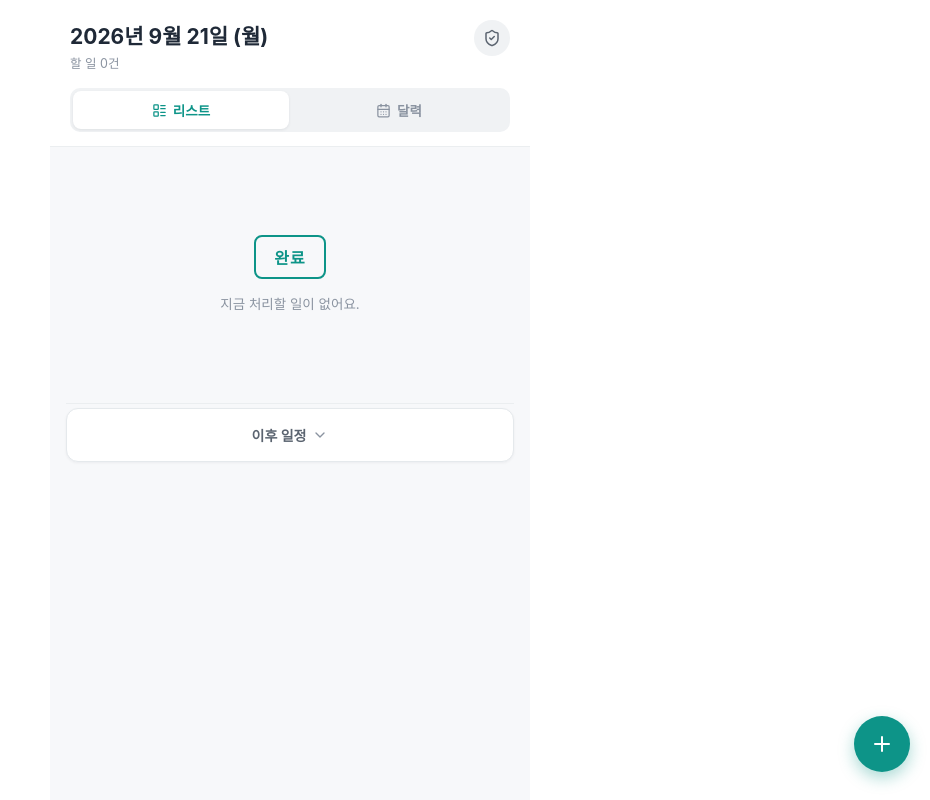
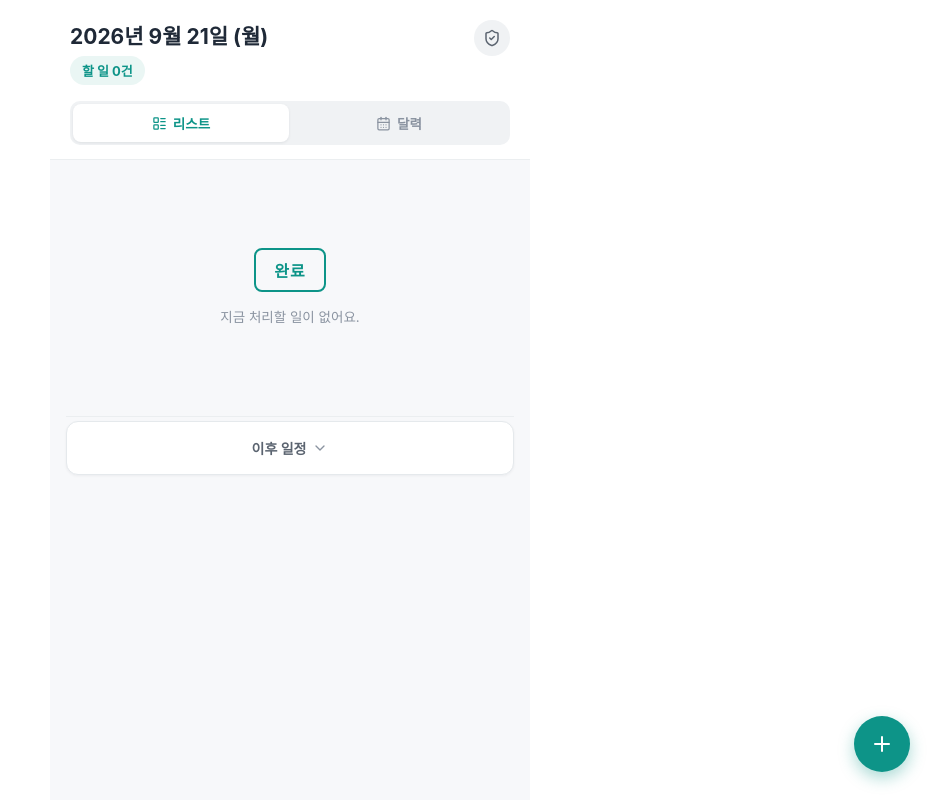
Before and after one commit to moveten/Todo-app-project, a React (Vite) app: page / in a window 1280 px wide. Shown: the whole page, without its empty margins (350-1280 px from the left). Built offline with nearby package versions, Linux system fonts and the light colour scheme.

Commit message:
Make todo count a visible teal badge; exclude completed items from the count

```diff
--- a/src/App.jsx
+++ b/src/App.jsx
@@ -452,6 +452,7 @@ export default function App() {
 
   const today = todayISO();
   const todos = buildTodos(items, today);
+  const activeCount = todos.filter((t) => !t.done).length;
   const upcomingItems = items
     .filter((it) => !it.recurring && it.date > today)
     .sort((a, b) => (a.date < b.date ? -1 : a.date > b.date ? 1 : 0));
@@ -510,7 +511,11 @@ export default function App() {
           <div style={styles.headerTopRow}>
             <div>
               <div style={styles.dateBig}>{fmtFullWithYear(today)}</div>
-              <div style={styles.subLabel}>{view === "list" ? `할 일 ${todos.length}건` : "달력"}</div>
+              {view === "list" ? (
+                <span style={styles.countBadge}>할 일 {activeCount}건</span>
+              ) : (
+                <div style={styles.subLabel}>달력</div>
+              )}
             </div>
             <button onClick={() => setModal({ mode: "backup" })} style={styles.headerBackupBtn} aria-label="백업">
               <ShieldCheck size={18} color="#5B6470" />
@@ -1952,6 +1957,7 @@ const styles = {
   headerBackupDot: { position: "absolute", top: 4, right: 5, width: 8, height: 8, borderRadius: "50%", background: "#DC5B45", border: "1.5px solid #fff" },
   dateBig: { fontSize: 21, fontWeight: 700, color: "#1F2937" },
   subLabel: { fontSize: 12.5, color: "#8A93A0", marginTop: 3, marginBottom: 16 },
+  countBadge: { display: "inline-block", marginTop: 6, marginBottom: 16, background: "#EAF6F4", color: "#0D9488", fontSize: 13, fontWeight: 700, padding: "5px 12px", borderRadius: 20 },
   tabRow: { display: "flex", background: "#F0F2F4", borderRadius: 10, padding: 3, gap: 2, marginBottom: 0 },
   tabBtn: { flex: 1, display: "flex", alignItems: "center", justifyContent: "center", padding: "9px 0", borderRadius: 8, border: "none", background: "transparent", color: "#8A93A0", fontSize: 13.5, fontWeight: 600 },
   tabBtnActive: { background: "#FFFFFF", color: "#0D9488", boxShadow: "0 1px 3px rgba(15,23,42,0.08)" },
```
